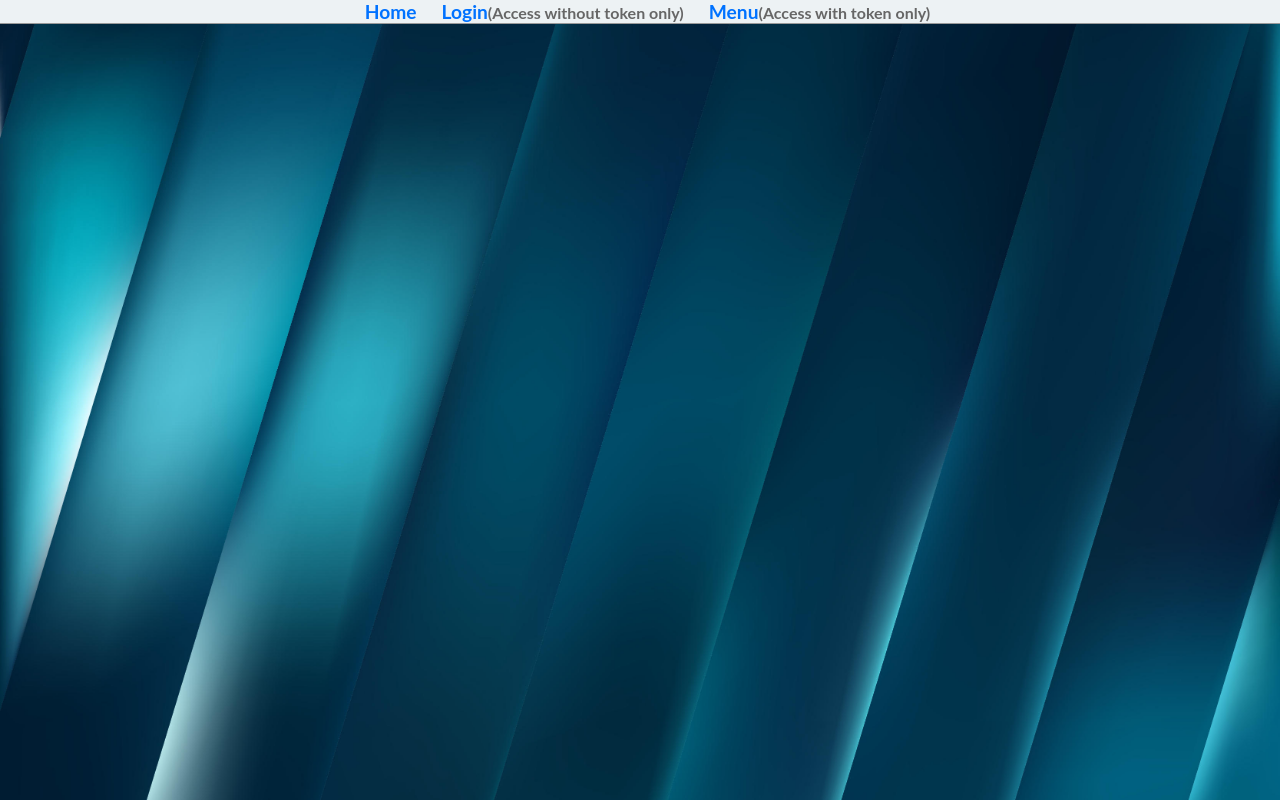
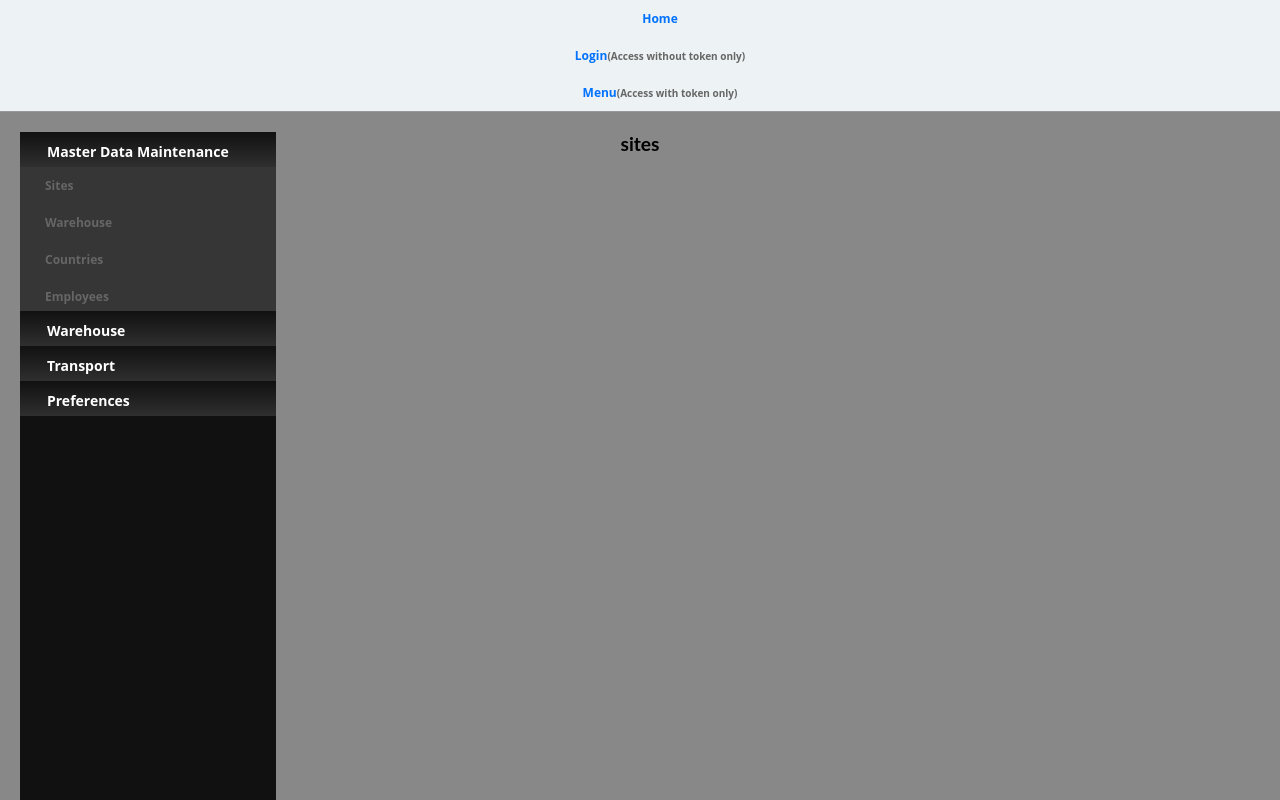
Before and after one commit to robinvanleeuwen/babeldat-fe, a React (Create React App) app: page /model/sites in a window 1280 px wide. Built offline with nearby package versions, Linux system fonts and the light colour scheme; no server answers; sample sign-in values are in the browser's storage.

Commit message:
Make menu and model page

```diff
--- a/src/App.js
+++ b/src/App.js
@@ -1,4 +1,5 @@
 import './App.css';
+import 'fontsource-roboto';
 import * as React from 'react';
 import { BrowserRouter, Switch, Route, NavLink } from 'react-router-dom';
 import PrivateRoute from './utils/PrivateRoute';
@@ -6,6 +7,7 @@ import PublicRoute from './utils/PublicRoute';
 import Login from './components/Login.js';
 import Home from './components/Home.js';
 import Menu from './components/Menu.js';
+import Model from './components/Models.js';
 
 function App(props) {
 
@@ -29,6 +31,7 @@ function App(props) {
             <Route path="/login" component={Login} />
             <PublicRoute exact path="/" component={Home} />
             <PrivateRoute path="/menu" component={Menu} />
+            <PrivateRoute path="/model/:modelname" component={Model} />
           </Switch>
         </div>
       </BrowserRouter>
--- a/src/components/Menu.js
+++ b/src/components/Menu.js
@@ -1,25 +1,97 @@
 import React from 'react';
-import { getAccount, removeUserSession } from '../utils/Common';
+import { getAccount, removeUserSession, getToken } from '../utils/Common';
+import axios from 'axios';
+
+
+
 
 function Menu(props) {
 
     const account = getAccount();
+    const token = getToken();
 
     const handleLogout = () => {
         removeUserSession();
         props.history.push("/login");
     }
 
+    getMenu(account, token).then( res => {
+        console.log(res);
+        const menu = res.data.result;
+        for (const key in menu) {
+            console.log(key);
+        }
+        console.log(menu);
+
+    });
+
     return  (
-        <div>
-            This is the menu.<br />
-            <br />
-            Logged in with account: {account}<br />
-            <br />
-            <input type="button" onClick={handleLogout} value="Logout" />
-        </div>
+           <div class="row">
+               <div class="column-small" align="left">
+               <div class="container">
+                <nav class="menu">
+                    <ul>
+                        <input type="radio" name="menu" id="archive" checked />
+                        <li>
+                            <label for="archive" class="title"><i class="fa fa-folder"></i>Master Data Maintenance</label>
+                            <a href="/model/sites">Sites</a>
+                            <a href="#">Warehouse</a>
+                            <a href="#">Countries</a>
+                            <a href="#">Employees</a>
+                            <a href="#">Clients</a>
+                            <a href="#">Carriers</a>
+                        </li>
+                        <input type="radio" name="menu" id="edit" />
+                        <li>
+                            <label for="edit" class="title"><i class="fa fa-edit"></i>Warehouse</label>
+                            <a href="#">Warehouselocations</a>
+                            <a href="#">SKU</a>
+                        </li>
+                        <input type="radio" name="menu" id="tools" />
+                        <li>
+                            <label for="tools" class="title"><i class="fa fa-gavel"></i>Transport</label>
+                            <a href="#">Vehicles</a>
+                            <a href="#">Vehicle Types</a>
+                        </li>
+                        <input type="radio" name="menu" id="preferences" />
+                        <li>
+                            <label for="preferences" class="title"><i class="fa fa-gears"></i>Preferences</label>
+                            <a href="#">Browser</a>
+                            <a href="#">Settings</a>
+                            <a href="#">Packages</a>
+                            <a href="#">Theme</a>
+                        </li>
+                    </ul>
+                </nav>
+
+               </div>
+
+            </div>
+           </div>
+
     );
 
 }
 
+const getMenu = async (account, token) => {
+
+    let data = {
+        "jsonrpc": "2.0",
+        "id": "12345",
+        "method": "menu.get_menu",
+        "params": {
+            "account": account,
+            "token": token,
+            "api_developer_key": "1",
+            "menu_item": "1",
+            "recursive": true
+        }
+    }
+
+    const result = axios.post(
+        "http://127.0.0.1:5005/api",
+        data
+    );
+    return result;
+}
 export default Menu;
--- /dev/null
+++ b/src/components/Models.js
@@ -0,0 +1,19 @@
+import React from 'react';
+import Menu from './Menu'
+import { useParams } from "react-router-dom";
+
+function Model(props) {
+
+    const { modelname } = useParams();
+
+    return (
+        <div>
+        <Menu />
+        <form>
+            <div>{modelname}</div>
+        </form>
+        </div>
+    )
+}
+
+export default Model;
--- a/src/css/style.css
+++ b/src/css/style.css
@@ -1,6 +1,7 @@
 body {
-	background: url("../images/striped-blue.jpg") no-repeat center center fixed;
-	background-size: cover;
+	/* background: url("../images/striped-blue.jpg") no-repeat center center fixed;
+	background-size: cover; */
+	background-color: #888888;
 	font-size: 16px;
 	font-family: 'Lato', sans-serif;
 	font-weight: 300;
--- a/src/index.css
+++ b/src/index.css
@@ -5,7 +5,10 @@ body {
     sans-serif;
   -webkit-font-smoothing: antialiased;
   -moz-osx-font-smoothing: grayscale;
+  background-color: #324252;
+
 }
+
 
 .login-container-col {
   float: left;
@@ -25,3 +28,126 @@ code {
   font-family: source-code-pro, Menlo, Monaco, Consolas, 'Courier New',
     monospace;
 }
+
+.column-small {
+  float: left;
+  width: 20%;
+}
+.column-medium {
+  float: right;
+  width: 40%;
+}
+
+/* Clear floats after the columns */
+.row:after {
+  content: "";
+  display: flex;
+  clear: both;
+}
+
+@import url(https://cdnjs.cloudflare.com/ajax/libs/font-awesome/4.7.0/css/font-awesome.min.css);
+@import url(https://fonts.googleapis.com/css?family=Montserrat:400,700|Open+Sans:400,300);
+
+* {
+	margin: 0;
+	padding: 0;
+	box-sizing: border-box;
+}
+body {
+	font-family: 'Montserrat', sans-serif;
+}
+.container {
+	width: 100%;
+	height: 100%;
+}
+nav {
+	position: fixed;
+	display: flex;
+	align-items: flex-start;
+	width: 20%;
+	height: 100%;
+	background-color: #111;
+}
+main {
+	position: fixed;
+	right: 0;
+	width: 80%;
+	height: 100%;
+	background-color: #fff;
+	overflow: auto;
+	padding: 40px;
+}
+h1 {
+	font-weight: bold;
+	margin-bottom: 50px;
+	font-size: 55px;
+	text-align: center;
+}
+p {
+	margin-bottom: 20px;
+	line-height: 26px;
+}
+p::first-letter {
+	font-size: 200%;
+	font-weight: bold;
+}
+li, ul label.title, ul, a {
+	width: 100%;
+	color: #FFF;
+	font-family: 'Montserrat', 'Open Sans', sans-serif;
+	display: block;
+	font-weight: bold;
+}
+ul label {
+	height: 35px;
+}
+ul li{
+	height: 35px;
+	overflow: hidden;
+	transition: all .3s;
+}
+li {
+	display: block;
+	background-color: #363636;
+}
+label.title {
+	font-size: 14px;
+	background: linear-gradient(#111, #2f2f2f);
+	padding: 10px 15px;
+	cursor: pointer;
+  transition: all .25s;
+}
+a{
+	font-size: 12px;
+	text-decoration: none;
+	color: #FFF;
+	display: block;
+	padding: 10px 25px;
+	transition: all .25s;
+}
+a:hover {
+	background-color: #444;
+  box-shadow: inset 5px 0px 0px 0px #fff;
+}
+label:hover {
+	text-shadow: 0px 0px 10px #fff;
+}
+input[type="radio"] {
+	display: none;
+}
+#edit:checked + li, #archive:checked + li, #tools:checked + li, #preferences:checked + li {
+	height: 179px;
+}
+i {
+	margin-right: 12px;
+}
+@media screen and (max-width: 600px){
+	nav {
+		width: 100%;
+		position: relative;
+	}
+	main {
+		width: 100%;
+		position: relative;
+	}
+}
--- a/src/utils/Common.js
+++ b/src/utils/Common.js
@@ -1,5 +1,7 @@
+import axios from "axios";
+
 export const setUserSession = (account, token) => {
-    sessionStorage.setItem('account', JSON.stringify(account));
+    sessionStorage.setItem('account', JSON.stringify(account).replace(/\"/g, ""));
     sessionStorage.setItem('token', token);
 }
 
@@ -17,3 +19,10 @@ export const getAccount = () => {
 export const getToken = () => {
     return sessionStorage.getItem("token") || null;
 }
+
+const apiUrl = "http://127.0.0.1:5005/api";
+export const doRequest = async (data) => {
+    const response = await axios.post(apiUrl, data).then((response) => {
+        return response;
+    });
+}
```
Also changed, not shown: src/utils/PrivateRoute.js (line endings or trailing spaces).
